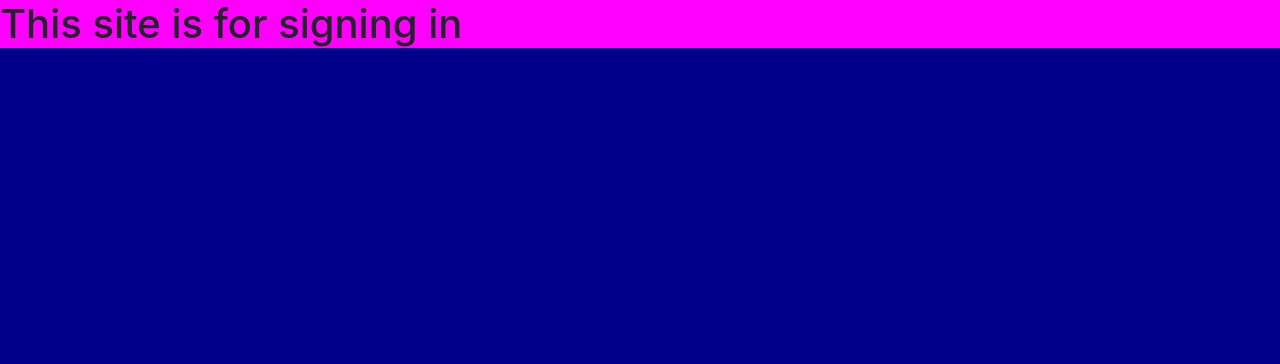
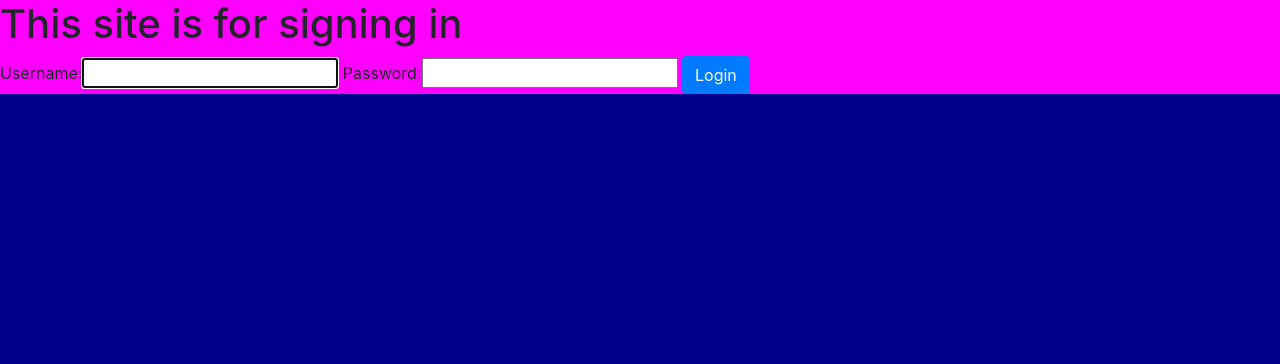
Before and after one commit to alexdiljar/MonsterHousing, a Django app: page /user/login in a window 1280 px wide. Shown: the part 56-420 px from the top of the page. Run offline with Django 3.2, Linux system fonts and the light colour scheme; some libraries are stand-ins or nearby versions.

Commit message:
login template and most functionality complete

```diff
--- a/templates/user/SignIn.html
+++ b/templates/user/SignIn.html
@@ -3,4 +3,11 @@
 {% block content %}
 
 <h1>This site is for signing in </h1>
+    <form class="form form-horizontal" method="post">
+        {%  csrf_token %}
+        {{ form }}
+        <input type="submit" class="btn btn-primary" value="Login"/>
+    </form>
+
+
 {% endblock %}
```
